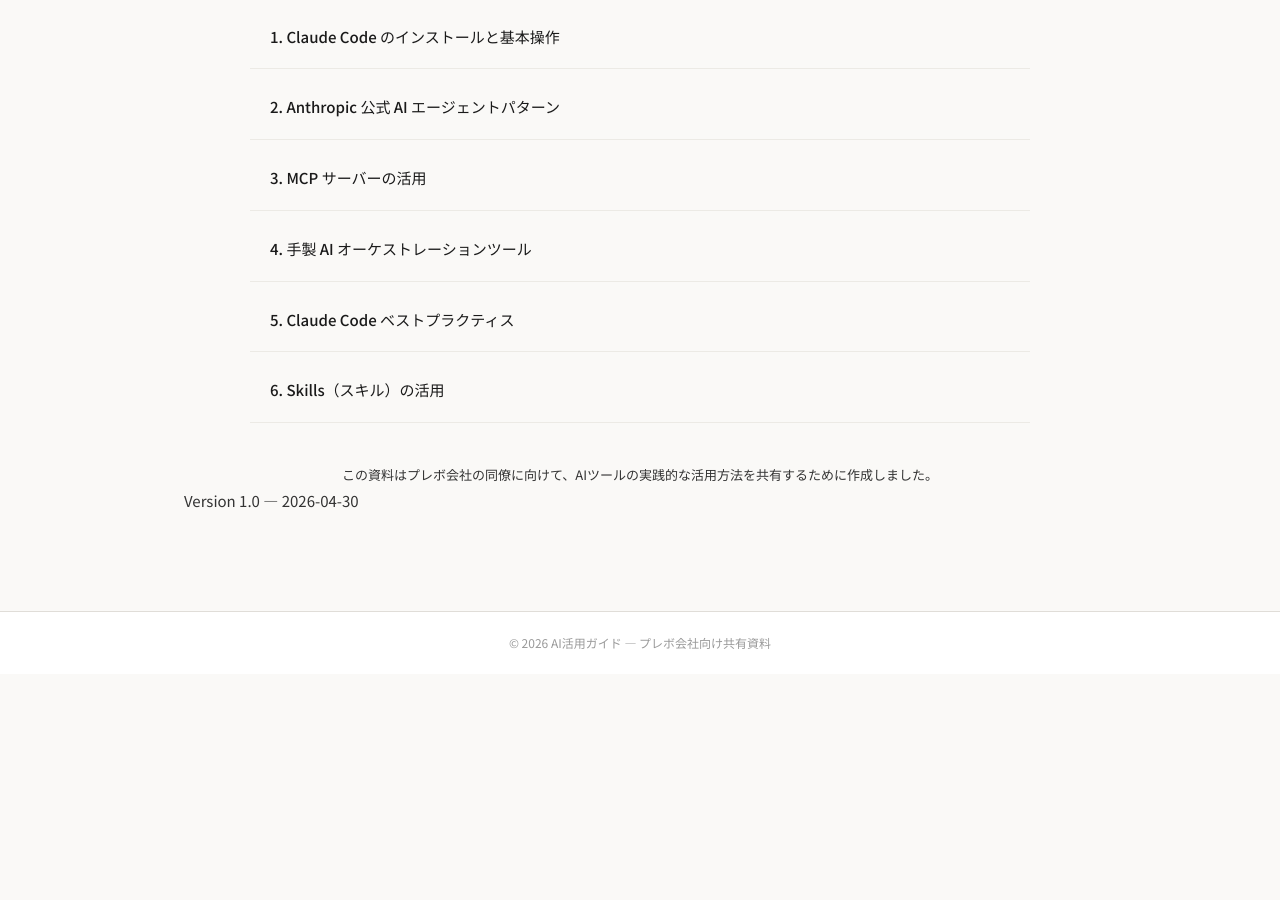
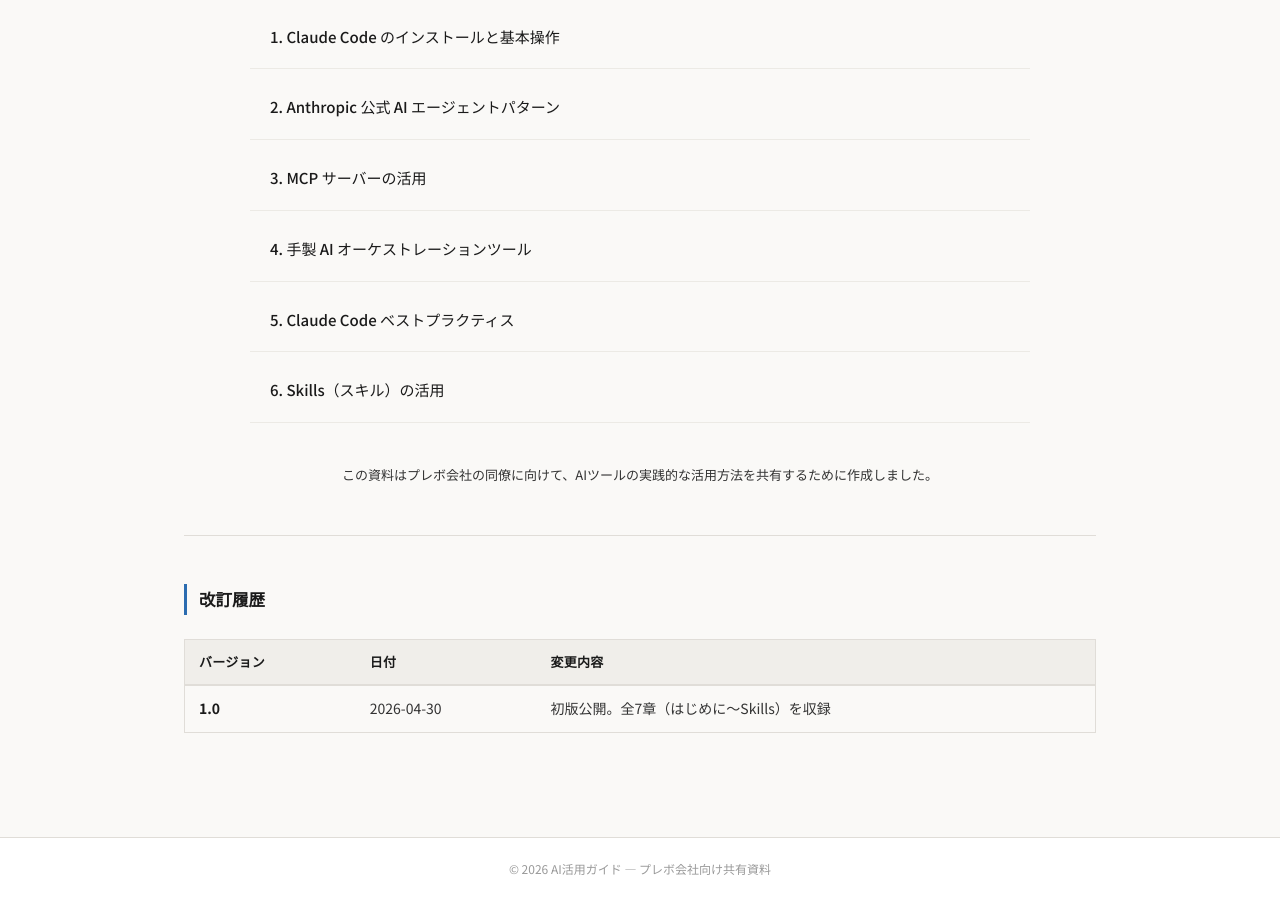
Before and after one commit to kuruusuniku/sharing, a Jekyll site: the page built from index.md, in a window 1280 px wide and 900 px high, scrolled down 589 px. Built offline with Jekyll 4.4.1, drawn with Linux system fonts in a browser that asks for light colours; before the commit the page ends 1263 px from its top, so only the background shows below that.

Commit message:
バージョン表記を改訂履歴テーブルに変更
Co-Authored-By: Claude Opus 4.6 (1M context) <noreply@anthropic.com>

```diff
--- a/index.md
+++ b/index.md
@@ -17,4 +17,10 @@ title: AI活用ガイド
 
 > この資料はプレボ会社の同僚に向けて、AIツールの実践的な活用方法を共有するために作成しました。
 
-Version 1.0 — 2026-04-30
+---
+
+### 改訂履歴
+
+| バージョン | 日付 | 変更内容 |
+|-----------|------|---------|
+| **1.0** | 2026-04-30 | 初版公開。全7章（はじめに〜Skills）を収録 |
```
